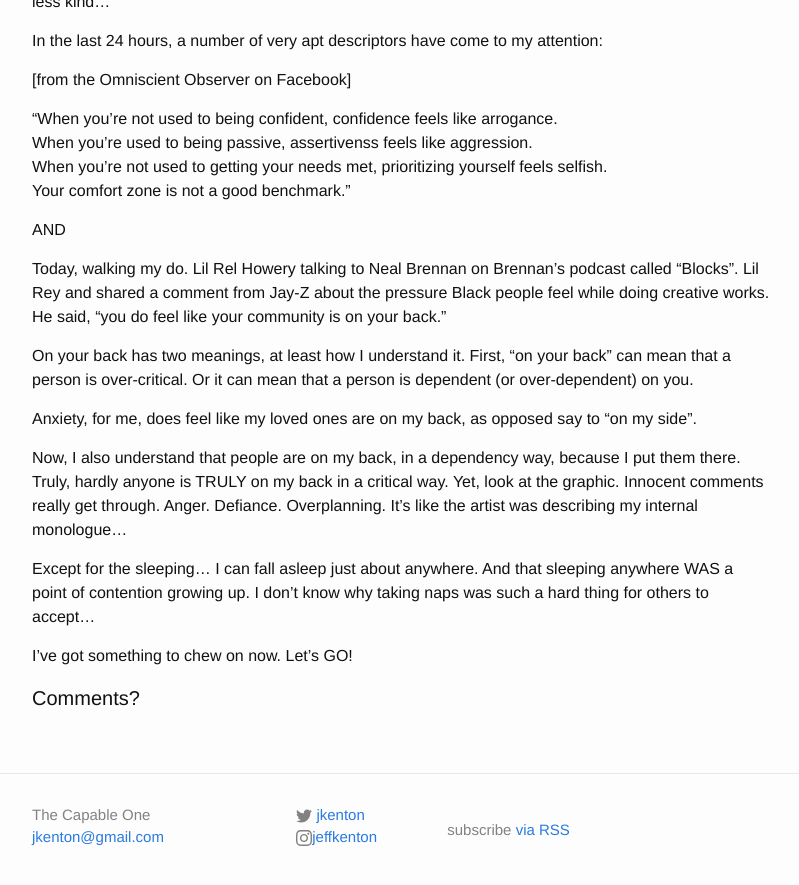
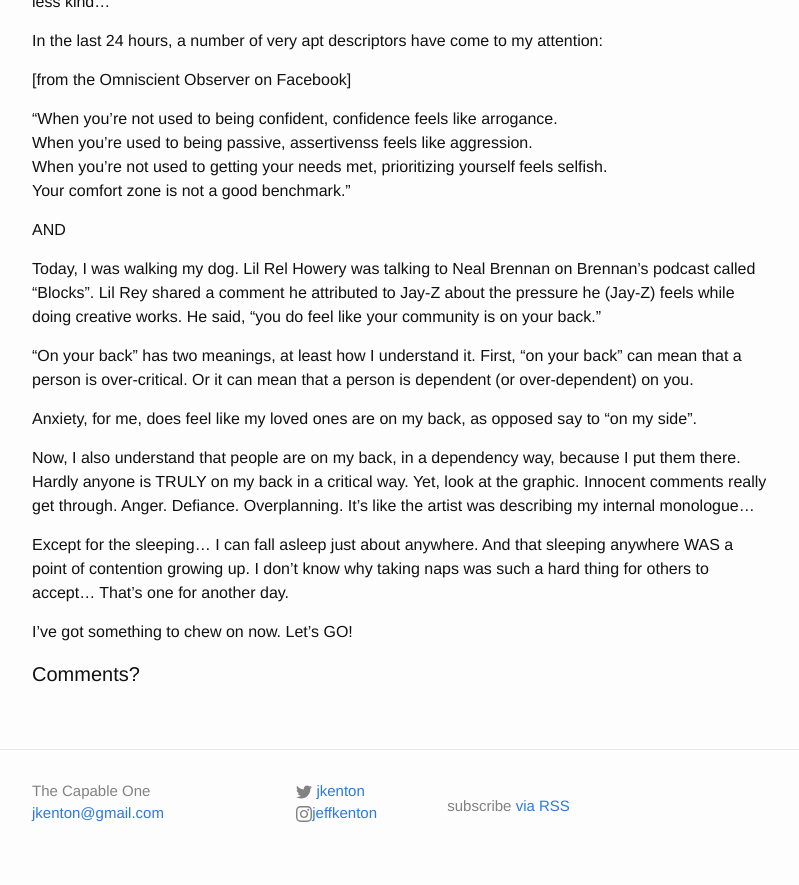
Before and after one commit to jkenton/CapableOne, a Jekyll site: the page built from _posts/2023-12-28-mind-blower.md, in a window 1280 px wide and 900 px high, scrolled down 1016 px. Shown: the top 885 px of the window, without its empty margins (238-1037 px from the left). Built offline with Jekyll 4.4.1, drawn with Linux system fonts in a browser that asks for light colours; comment, search, counter and statistics services are not loaded.

Commit message:
anxiety on my back

```diff
--- a/_posts/2023-12-28-mind-blower.md
+++ b/_posts/2023-12-28-mind-blower.md
@@ -25,14 +25,14 @@
 
 AND
 
-Today, walking my do. Lil Rel Howery talking to Neal Brennan on Brennan's podcast called "Blocks". Lil Rey and shared a comment from Jay-Z about the pressure Black people feel while doing creative works. He said, "you do feel like your community is on your back."
+Today, I was walking my dog. Lil Rel Howery was talking to Neal Brennan on Brennan's podcast called "Blocks". Lil Rey shared a comment he attributed to Jay-Z about the pressure he (Jay-Z) feels while doing creative works. He said, "you do feel like your community is on your back."
 
-On your back has two meanings, at least how I understand it. First, "on your back" can mean that a person is over-critical. Or it can mean that a person is dependent (or over-dependent) on you.
+"On your back" has two meanings, at least how I understand it. First, "on your back" can mean that a person is over-critical. Or it can mean that a person is dependent (or over-dependent) on you.
 
 Anxiety, for me, does feel like my loved ones are on my back, as opposed say to "on my side".
 
-Now, I also understand that people are on my back, in a dependency way, because I put them there. Truly, hardly anyone is TRULY on my back in a critical way. Yet, look at the graphic. Innocent comments really get through. Anger. Defiance. Overplanning. It's like the artist was describing my internal monologue...
+Now, I also understand that people are on my back, in a dependency way, because I put them there. Hardly anyone is TRULY on my back in a critical way. Yet, look at the graphic. Innocent comments really get through. Anger. Defiance. Overplanning. It's like the artist was describing my internal monologue...
 
-Except for the sleeping... I can fall asleep just about anywhere. And that sleeping anywhere WAS a point of contention growing up. I don't know why taking naps was such a hard thing for others to accept...
+Except for the sleeping... I can fall asleep just about anywhere. And that sleeping anywhere WAS a point of contention growing up. I don't know why taking naps was such a hard thing for others to accept... That's one for another day.
 
 I've got something to chew on now. Let's GO!
```
